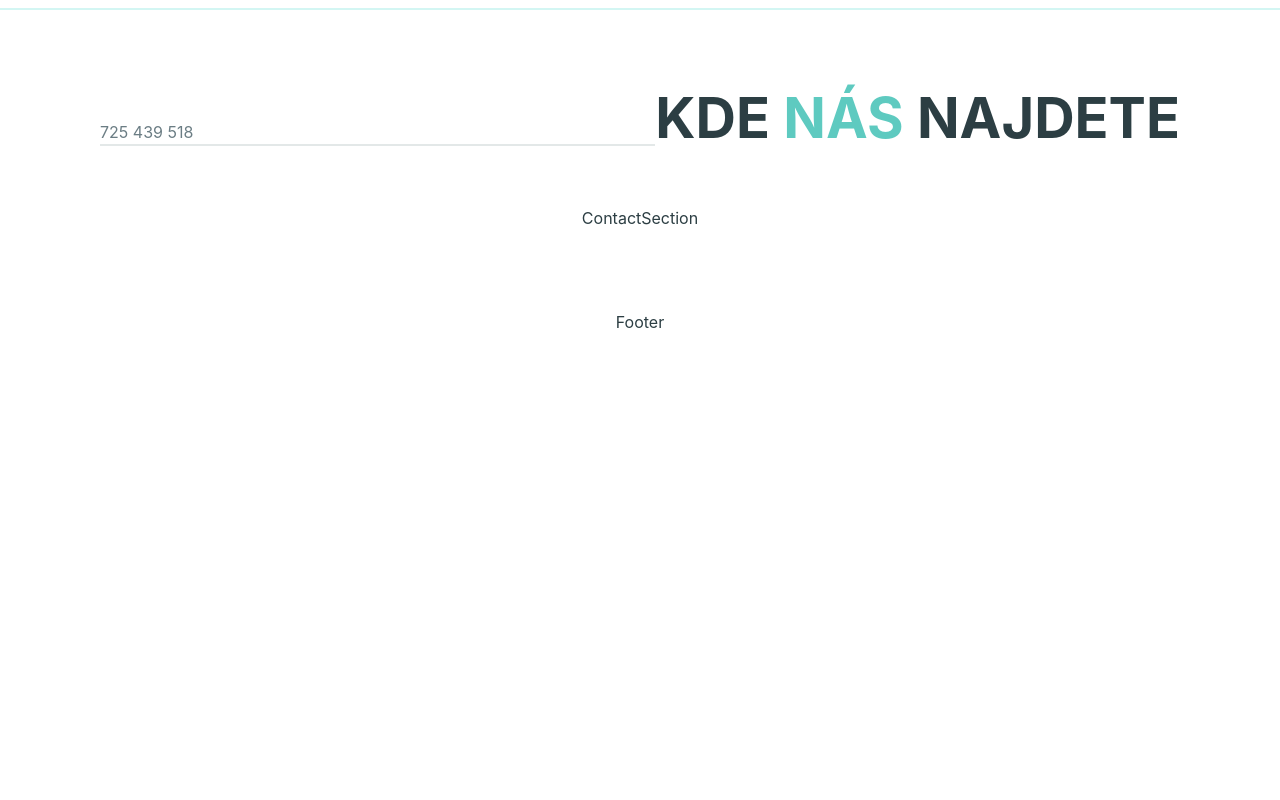
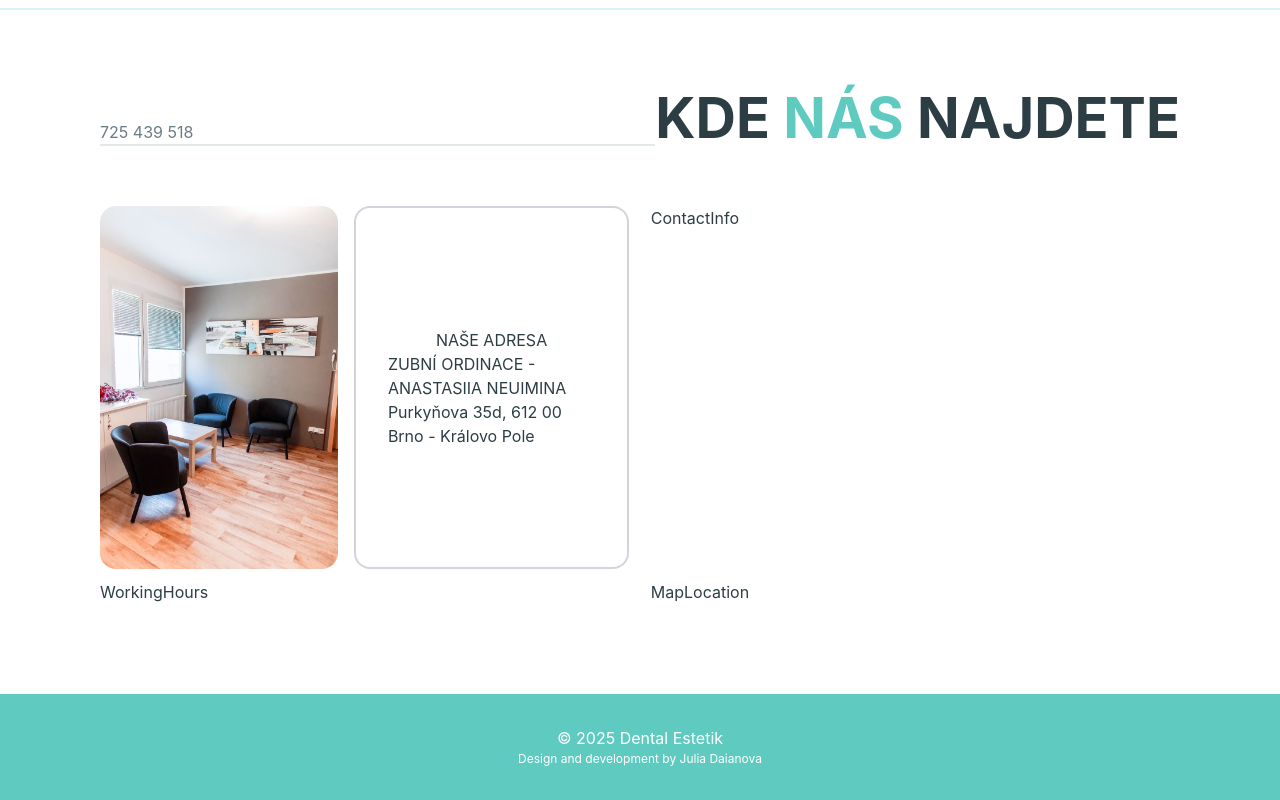
Before and after one commit to jdaianova/dentalestetik-cz, a React (Vite) app: page / in a window 1280 px wide. Shown: the part 5421-6221 px from the top of the page. Before the commit the page ends 5755 px from the top, so only its background shows below. Built offline with nearby package versions, Linux system fonts and the light colour scheme.

Commit message:
contacts

```diff
--- a/src/pages/home/sections/ContactSection/ContactSection.jsx
+++ b/src/pages/home/sections/ContactSection/ContactSection.jsx
@@ -1,7 +1,13 @@
+import { contactsData } from "./lib/contactsData"
+
 const ContactSection = () => {
     return (
-        <div>
-            ContactSection
+        <div className="flex w-full gap-[1%] flex-wrap justify-between items-stretch">
+            {contactsData.map(({ id, component: Component }) => (
+                <Component
+                    key={id}
+                    className='flex w-full max-w-[49%] mb-[1%] items-stretch' />
+            ))}
         </div>
     )
 }
--- /dev/null
+++ b/src/pages/home/sections/ContactSection/lib/contactsData.jsx
@@ -0,0 +1,23 @@
+import Address from "../ui/Address";
+import ContactInfo from "../ui/ContactInfo";
+import WorkingHours from "../ui/WorkingHours";
+import MapLocation from "../ui/MapLocation";
+
+export const contactsData = [
+  {
+    id: "address",
+    component: Address,
+  },
+  {
+    id: "contact-info",
+   component: ContactInfo,
+  },
+  {
+    id: "working-hours",
+    component: WorkingHours,
+  },
+  {
+    id: "map-location",
+    component: MapLocation,
+  },
+];
--- /dev/null
+++ b/src/pages/home/sections/ContactSection/ui/Address.jsx
@@ -0,0 +1,23 @@
+import imgAddress from '../../../../../shared/assets/img/imgAddress.png';
+
+const Address = ({ className }) => {
+    return (
+        <div className={`${className} gap-4`}>
+            <div className='w-full max-w-[292px] rounded-2xl overflow-hidden'>
+                <img src={imgAddress} />
+            </div>
+
+            <div className='flex flex-col w-full rounded-2xl border-2 border-gray-300
+                            justify-center items-center p-[32px]'>
+                <h5 className='uppercase'>Naše adresa</h5>
+
+                <div>
+                    <h6 className='uppercase'>Zubní ordinace - Anastasiia Neuimina</h6>
+                    <p>Purkyňova 35d, 612 00 Brno - Královo Pole</p>
+                </div>
+            </div>
+        </div>
+    )
+}
+
+export default Address
--- /dev/null
+++ b/src/pages/home/sections/ContactSection/ui/ContactInfo.jsx
@@ -0,0 +1,10 @@
+
+const ContactInfo = ({className}) => {
+    return (
+        <div className={`${className}`}>
+            ContactInfo
+        </div>
+    )
+}
+
+export default ContactInfo
--- /dev/null
+++ b/src/pages/home/sections/ContactSection/ui/MapLocation.jsx
@@ -0,0 +1,10 @@
+
+const MapLocation = ({className}) => {
+    return (
+        <div className={`${className}`}>
+            MapLocation
+        </div>
+    )
+}
+
+export default MapLocation
--- /dev/null
+++ b/src/pages/home/sections/ContactSection/ui/WorkingHours.jsx
@@ -0,0 +1,10 @@
+
+const WorkingHours = ({className}) => {
+    return (
+        <div className={`${className}`}>
+            WorkingHours
+        </div>
+    )
+}
+
+export default WorkingHours
--- a/src/widgets/footer/Footer.jsx
+++ b/src/widgets/footer/Footer.jsx
@@ -1,7 +1,10 @@
 const Footer = () => {
     return (
-        <div>
-            Footer
+        <div className="flex flex-col w-full items-center justify-center bg-primary text-white p-[32px]">
+
+            <p>© {new Date().getFullYear()} Dental Estetik</p>
+            <p className="text-[12px]">Design and development by Julia Daianova</p>
+
         </div>
     )
 }
```
Also changed, not shown: src/shared/assets/img/imgAddress.png (added).
